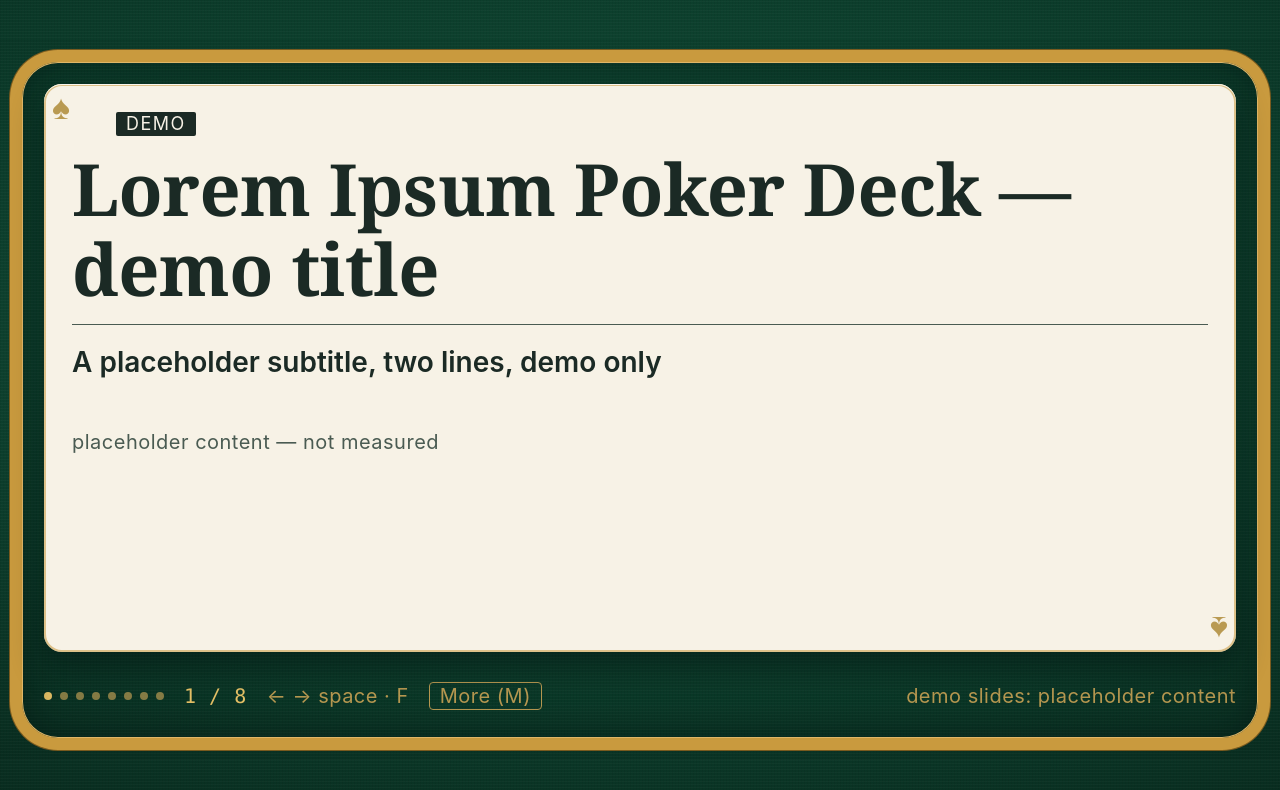
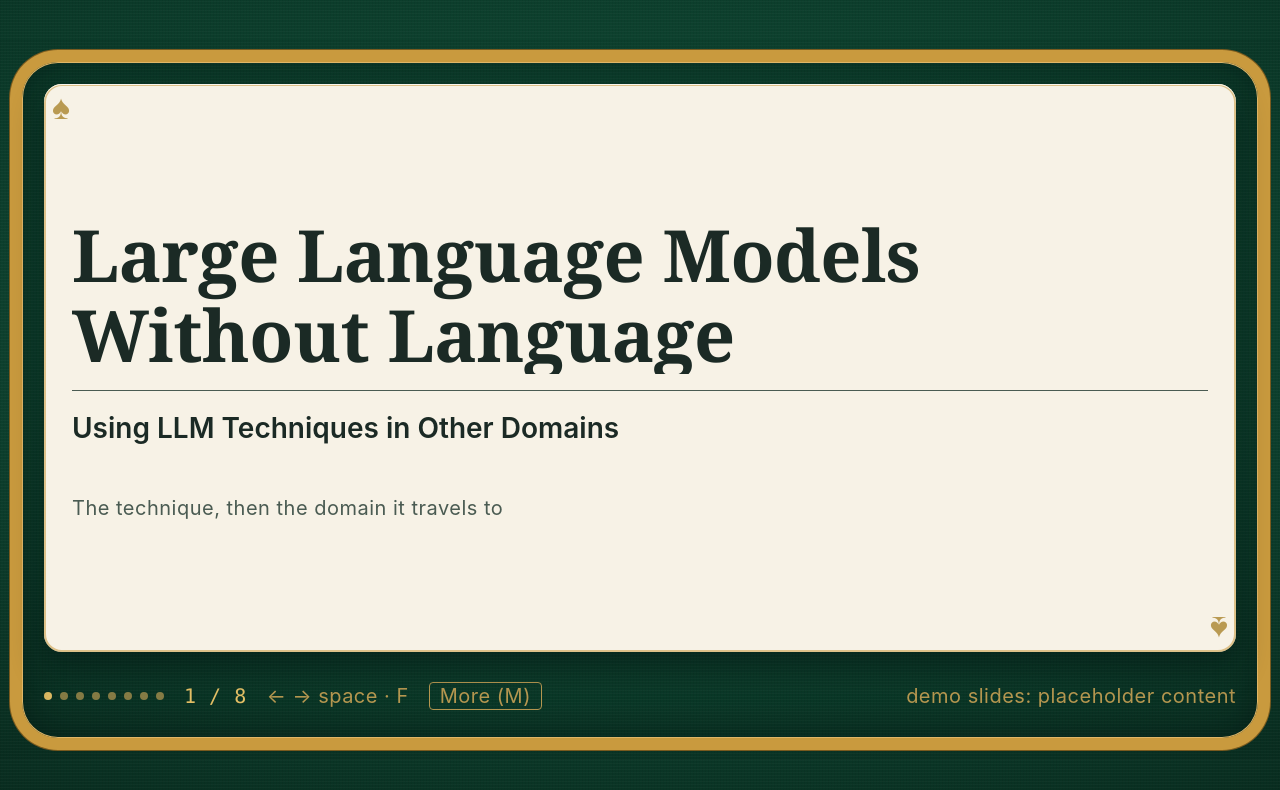
Before and after one commit to LittleKingsguard/PyPoker-Demo, a plain HTML site: page presentation/index.html in a window 1280 px wide. Drawn offline with Linux system fonts and the light colour scheme.

Commit message:
The title slide carries the real talk title; the demo badge comes off it

```diff
--- a/presentation/index.html
+++ b/presentation/index.html
@@ -3,7 +3,7 @@
 <head>
 <meta charset="utf-8">
 <meta name="viewport" content="width=device-width, initial-scale=1">
-<title>Lorem Ipsum Poker Deck — demo talk deck</title>
+<title>Large Language Models Without Language - Using LLM Techniques in Other Domains</title>
 <style>
 /* ==========================================================================
    presentation/index.html — the talk deck (D-118, docs/presentation/design.md)
@@ -240,12 +240,17 @@ html.js #s8 .a-side-bottom .t-url { overflow: hidden; }
 .suit--tl { top: 6px; left: 8px; }
 .suit--br { bottom: 6px; right: 8px; transform: rotate(180deg); }
 
-/* --- 5.1 title — card.a-hero, inner 512: 24+12 . 160+16 . 2+18 . 72+12 . 28 = 344 / 512 */
-#s1 .a-hero .t-badge   { height: 24px; margin: 0 0 12px 44px; line-height: 24px; }
-#s1 .a-hero .t-display { height: 160px; margin: 0 0 16px; }
+/* --- 5.1 title — card.a-hero, inner 512: 102+160+16 . 2+18 . 72+12 . 28+102 = 512 / 512
+       Real content since D-131: no badge row (24+12 is gone), and the surviving
+       blocks total 308 in a 512 interior, so 102px sits above the headline and
+       102px below the note and the void is symmetric instead of gathered under
+       the text. The break in the headline is visual only: .t-line is a block
+       span, so the text node still reads "Models Without" with its space. */
+#s1 .a-hero .t-display { height: 160px; margin: 102px 0 16px; }
+#s1 .a-hero .t-display .t-line { display: block; }
 #s1 .a-hero .card__rule { height: 2px; margin: 0 0 18px; }
 #s1 .a-hero .t-h3      { height: 72px; margin: 0 0 12px; }
-#s1 .a-hero .t-note    { height: 28px; margin: 0; }
+#s1 .a-hero .t-note    { height: 28px; margin: 0 0 102px; }
 
 /* --- 5.2 contact — the deck's first real slide (contact.md §3).
        a-wide inner 512: 96+64+8 . 36+20 . 2+24 . 38+16 . 56 = 360 / 512
@@ -565,17 +570,16 @@ html.js .more-btn { pointer-events: auto; }
       <article class="card a-hero">
         <span class="suit suit--tl" aria-hidden="true">&#9824;</span>
         <span class="suit suit--br" aria-hidden="true">&#9824;</span>
-        <div class="t-badge"><span class="demo-badge">DEMO</span></div>
-        <h1 class="t-display">Lorem Ipsum Poker Deck — demo title</h1>
+        <h1 class="t-display">Large Language Models <span class="t-line">Without Language</span></h1>
         <i class="card__rule"></i>
-        <p class="t-h3">A placeholder subtitle, two lines, demo only</p>
-        <p class="t-note">placeholder content — not measured</p>
+        <p class="t-h3">Using LLM Techniques in Other Domains</p>
+        <p class="t-note">The technique, then the domain it travels to</p>
       </article>
       <!-- presenter.md §1: notes live in an inert template, a direct child of the slide -->
       <template class="talk">
         <ul class="note-list">
-          <li>Demo notes, placeholder text: this is the title frame. Open with the one sentence that says what the talk is about, then step on.</li>
-          <li>Demo notes: every slide in this sampler carries the DEMO badge, so nothing on the screen behind the drawer is a measurement.</li>
+          <li>Read the title as its two halves: &ldquo;Large Language Models&rdquo; is the technique, &ldquo;Without Language&rdquo; is the domain it travels to.</li>
+          <li>This slide is real, not a demo: there is no DEMO badge on it, and nothing here is measured.</li>
         </ul>
       </template>
     </section>
```
Also changed, not shown: 8 other files.
